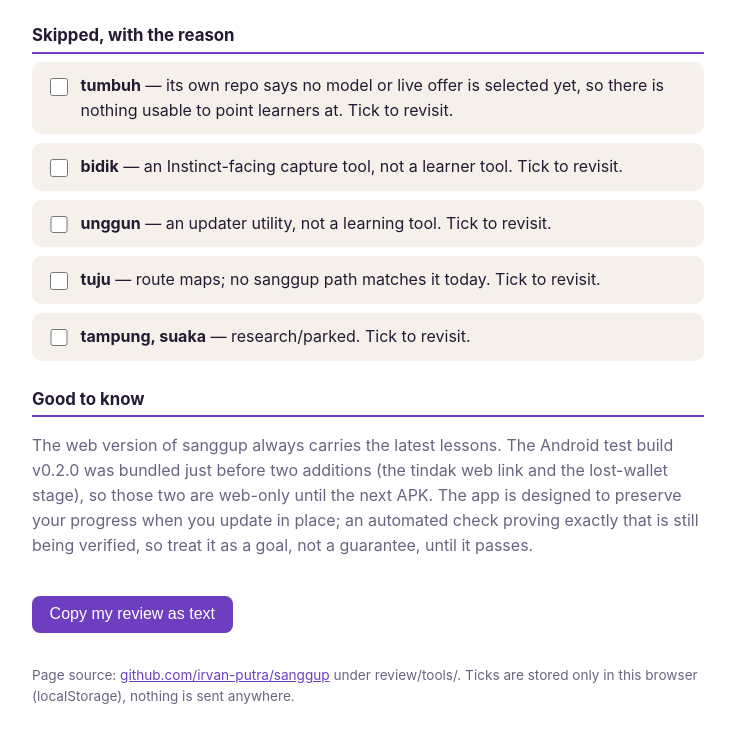
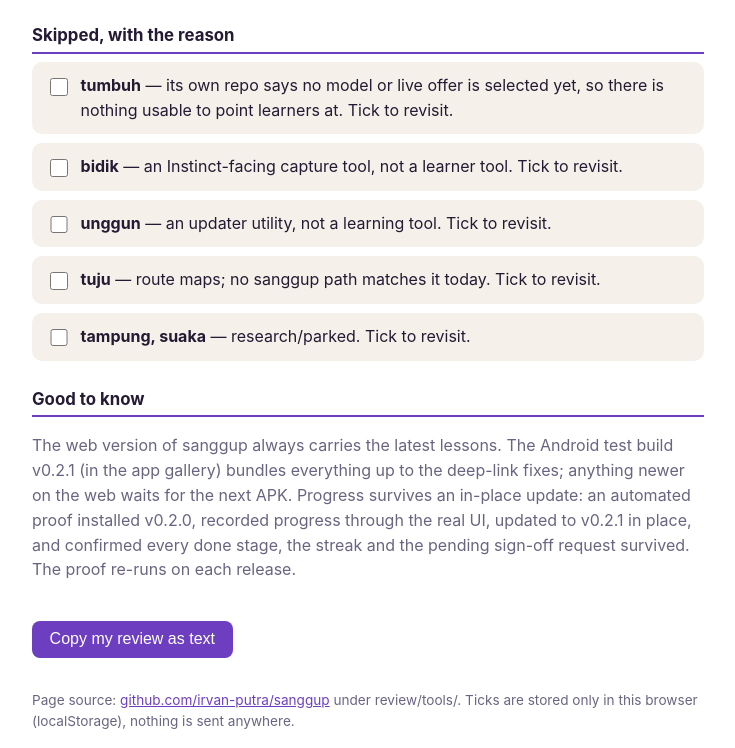
Before and after one commit to irvan-putra/sanggup, a website: page review/tools/index.html in a window 1280 px wide. Shown: the part 1357-2105 px from the top of the page, without its empty margins (272-1007 px from the left). Before the commit the page ends 2080 px from the top, so only its background shows below. Drawn offline with Linux system fonts and the light colour scheme.

Commit message:
Review page: v0.2.1 bundles current lessons, upgrade retention proven
The upgrade proof installed v0.2.0, seeded progress through the real UI
and verified it survives the in-place update to v0.2.1, so the 'goal,
not a guarantee' wording and the web-only caveat for the tindak link
and lost-wallet stage no longer apply.

```diff
--- a/review/tools/index.html
+++ b/review/tools/index.html
@@ -104,7 +104,7 @@
   <div class="card"><label><input type="checkbox" data-k="s5"><span><strong>tampung, suaka</strong> &mdash; research/parked. Tick to revisit.</div></label></div>
 
   <h2>Good to know</h2>
-  <p class="muted">The web version of sanggup always carries the latest lessons. The Android test build v0.2.0 was bundled just before two additions (the tindak web link and the lost-wallet stage), so those two are web-only until the next APK. The app is designed to preserve your progress when you update in place; an automated check proving exactly that is still being verified, so treat it as a goal, not a guarantee, until it passes.</p>
+  <p class="muted">The web version of sanggup always carries the latest lessons. The Android test build v0.2.1 (in the app gallery) bundles everything up to the deep-link fixes; anything newer on the web waits for the next APK. Progress survives an in-place update: an automated proof installed v0.2.0, recorded progress through the real UI, updated to v0.2.1 in place, and confirmed every done stage, the streak and the pending sign-off request survived. The proof re-runs on each release.</p>
 
   <button class="copy" id="copy-btn">Copy my review as text</button><span id="copy-note"></span>
 
```
